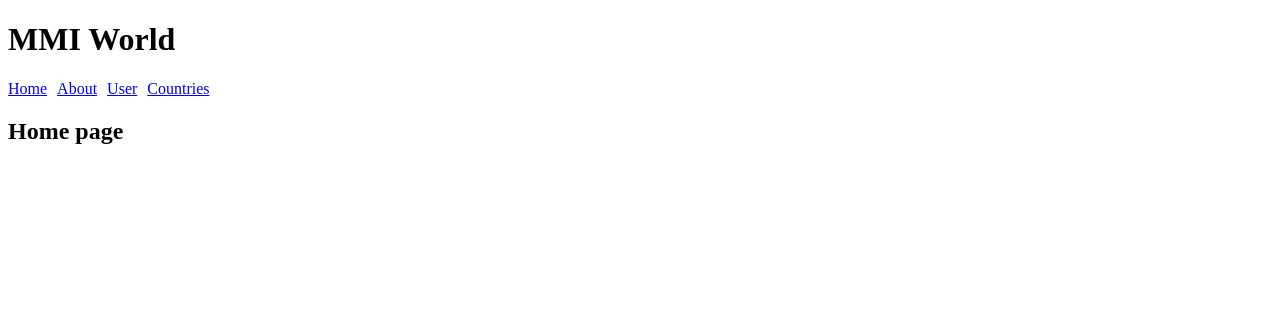
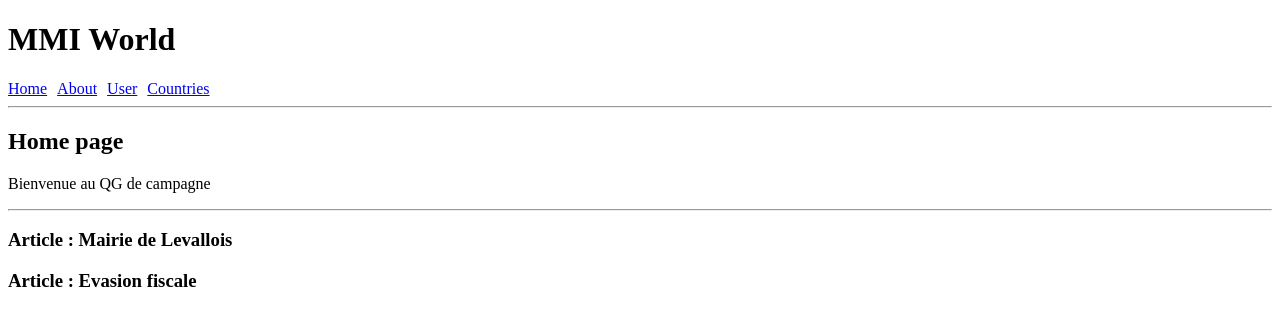
Before and after one commit to Ugravis/vuejs_mmi, a Vue app: page / in a window 1280 px wide. Shown: the top 326 px of the page. Built offline with nearby package versions, Linux system fonts and the light colour scheme.

Commit message:
feat(seance 3): components variables, onMounted

```diff
--- a/src/App.vue
+++ b/src/App.vue
@@ -10,6 +10,8 @@
   <router-link :to="{name: 'user', params: {username: username}}">User</router-link>
   <router-link :to="{name: 'countries'}">Countries</router-link>
 
+  <hr>
+
   <router-view></router-view>
 </template>
 
--- /dev/null
+++ b/src/components/Article.vue
@@ -0,0 +1,9 @@
+<script setup>
+  defineProps({
+    title: String
+  })
+</script>
+
+<template>
+  <h3>Article : {{ title }}</h3>
+</template>
--- a/src/views/HomeView.vue
+++ b/src/views/HomeView.vue
@@ -1,3 +1,18 @@
+<script setup>
+  import Article from "@/components/Article.vue"
+import { onMounted } from "vue";
+
+  onMounted(() => {
+    console.log('La page Home est chargée')
+  })
+</script>
+
 <template>
   <h2>Home page</h2>
+  <p>Bienvenue au QG de campagne</p>
+
+  <hr>
+
+  <Article title="Mairie de Levallois" />
+  <Article title="Evasion fiscale" />
 </template>
```
Also changed, not shown: 1 other file (tests, documents, lock files or other folders).
